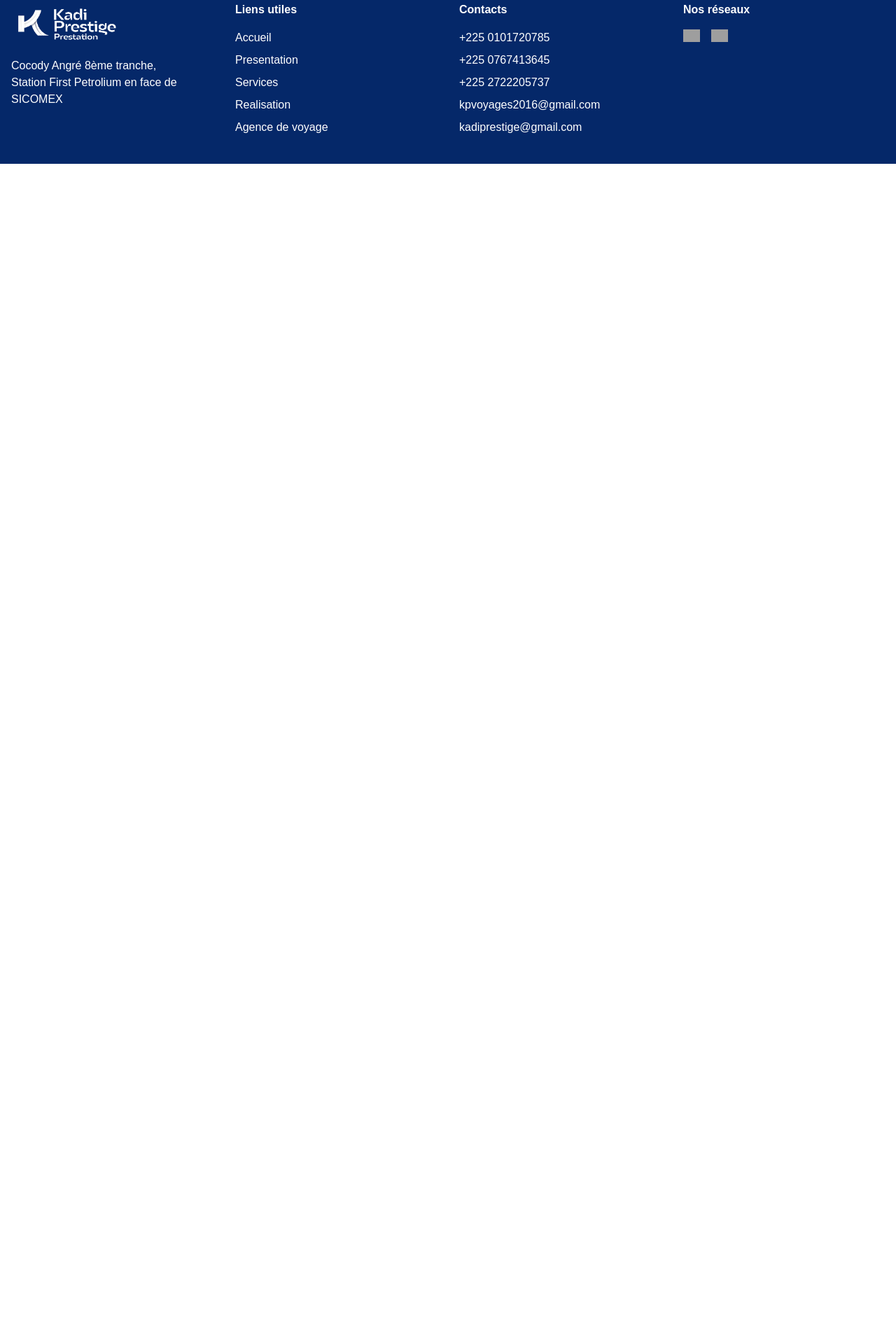
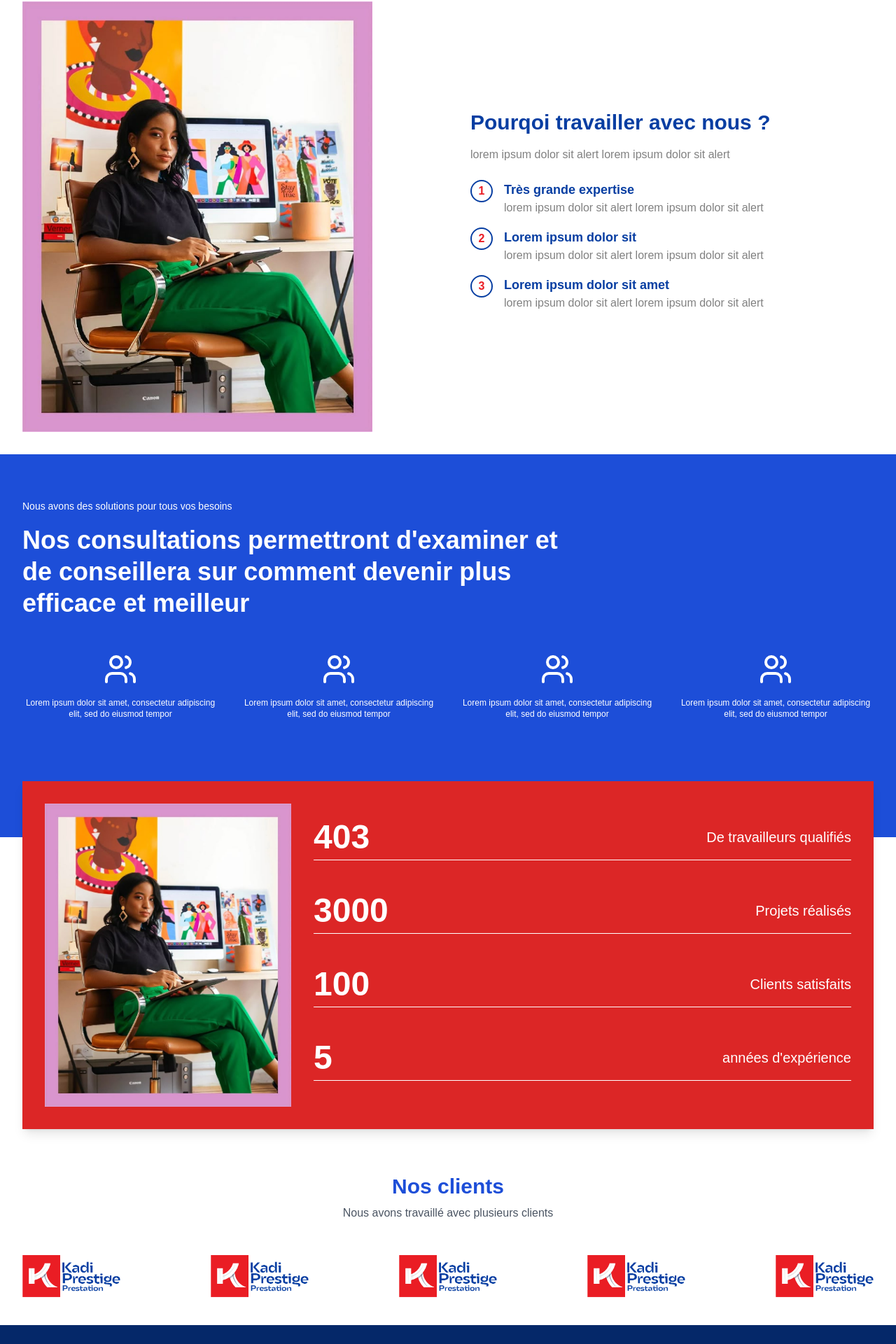
Before and after one commit to Pascomme0/kadiprestige, a Next.js app: page / in a window 1280 px wide. Shown: the part 94-2014 px from the top of the page at 70% size. Before the commit the page ends 800 px from the top, so only its background shows below. Built offline with nearby package versions, Linux system fonts and the light colour scheme; grey boxes are pictures that could not be loaded.

Commit message:
Partenaires

```diff
--- /dev/null
+++ b/app/components/Partenaire.jsx
@@ -0,0 +1,112 @@
+'use client'
+import Image from 'next/image'
+import { Users } from 'lucide-react'
+import { useState, useEffect } from 'react'
+import { useInView } from 'react-intersection-observer'
+import image from '../public/image.png'
+import logo from '../public/logo.png'
+
+export default function Partenaire() {
+  const clientLogos = [
+    { src: logo, alt: 'Logo client 1' },
+    { src: logo, alt: 'Logo client 2' },
+    { src: logo, alt: 'Logo client 3' },
+    { src: logo, alt: 'Logo client 4' },
+    { src: logo, alt: 'Logo client 5' },
+  ];
+
+  const [ref, inView] = useInView({
+    triggerOnce: true,
+    threshold: 0.1,
+  });
+
+  const [counts, setCounts] = useState({
+    workers: 0,
+    projects: 0,
+    clients: 0,
+    years: 0,
+  });
+
+  useEffect(() => {
+    if (inView) {
+      const interval = setInterval(() => {
+        setCounts(prevCounts => ({
+          workers: Math.min(prevCounts.workers + 4, 403),
+          projects: Math.min(prevCounts.projects + 30, 3000),
+          clients: Math.min(prevCounts.clients + 1, 100),
+          years: Math.min(prevCounts.years + 1, 5),
+        }));
+      }, 20);
+
+      return () => clearInterval(interval);
+    }
+  }, [inView]);
+
+  return (
+    <div className="min-h-screen bg-white">
+      <div className="bg-blue-700 text-white pt-16 pb-32 px-4 sm:px-6 lg:px-8 relative">
+        <div className="max-w-7xl mx-auto">
+          <p className="text-sm mb-4">Nous avons des solutions pour tous vos besoins</p>
+          <h1 className="text-4xl font-bold mb-12 max-w-3xl leading-tight">
+            Nos consultations permettront d'examiner et de conseillera sur comment devenir plus efficace et meilleur
+          </h1>
+          <div className="grid grid-cols-4 gap-8 pb-10">
+            {[...Array(4)].map((_, index) => (
+              <div key={index} className="flex flex-col items-center">
+                <Users className="h-12 w-12 mb-4" />
+                <p className="text-xs text-center">
+                  Lorem ipsum dolor sit amet, consectetur adipiscing elit, sed do eiusmod tempor
+                </p>
+              </div>
+            ))}
+          </div>
+        </div>
+      </div>
+
+      <div className="max-w-7xl mx-auto px-4 sm:px-6 lg:px-8 relative -mt-20">
+        <div ref={ref} className="bg-red-600 text-white p-8 flex items-start shadow-lg">
+          <div className="w-1/3 pr-8">
+            <Image
+              src={image}
+              alt="Business meeting"
+              width={300}
+              height={300}
+              className="w-full h-auto"
+            />
+          </div>
+          <div className="w-2/3 space-y-6">
+            {[
+              { number: counts.workers, text: 'De travailleurs qualifiés' },
+              { number: counts.projects, text: 'Projets réalisés' },
+              { number: counts.clients, text: 'Clients satisfaits' },
+              { number: counts.years, text: "années d'expérience" },
+            ].map((item, index) => (
+              <div key={index} className="flex justify-between items-center border-b border-white pb-2 pt-6">
+                <span className="text-5xl font-bold">{item.number}</span>
+                <span className="text-xl">{item.text}</span>
+              </div>
+            ))}
+          </div>
+        </div>
+
+        <div className="mt-16 pb-10">
+          <h2 className="text-3xl font-bold text-center text-blue-700 mb-2">Nos clients</h2>
+          <p className="text-center text-gray-600 mb-12">Nous avons travaillé avec plusieurs clients</p>
+          <div className="flex justify-between items-center">
+            {clientLogos.map((logo, index) => (
+              <div key={index} className="flex items-center justify-center gap-4">
+                <Image
+                  src={logo.src}
+                  alt={logo.alt}
+                  width={140}
+                  height={70}
+                  className="max-w-full h-auto"
+                />
+              </div>
+            ))}
+          </div>
+        </div>
+      </div>
+    </div>
+  )
+}
--- a/app/components/Pourquoi.jsx
+++ b/app/components/Pourquoi.jsx
@@ -21,7 +21,7 @@ const Pourquoi = () => {
   ];
 
   return (
-    <div className="flex flex-col md:flex-row items-center justify-between p-8 bg-white">
+    <div className="flex flex-col md:flex-row items-center mx-auto justify-between p-8 bg-white">
       <div className="md:w-1/2 mb-8 md:mb-0">
         <Image
           src={image}
@@ -32,17 +32,17 @@ const Pourquoi = () => {
         />
       </div>
       <div className="md:w-1/2 md:pl-8">
-        <h2 className="text-3xl font-bold text-blue-600 mb-4">Pourqoi travailler avec nous ?</h2>
-        <p className="text-gray-600 mb-6">lorem ipsum dolor sit alert lorem ipsum dolor sit alert</p>
+        <h2 className="text-3xl font-bold text-[#073EA2] mb-4">Pourqoi travailler avec nous ?</h2>
+        <p className="text-[#818181] mb-6">lorem ipsum dolor sit alert lorem ipsum dolor sit alert</p>
 
         {raisons.map((raison) => (
           <div key={raison.numero} className="flex items-start mb-4">
-            <div className="flex-shrink-0 w-8 h-8 rounded-full bg-blue-600 text-white flex items-center justify-center mr-4">
+            <div className="flex-shrink-0 w-8 h-8 rounded-full border-2 border-[#073EA2] text-[#EA1D24]  font-bold flex items-center justify-center mr-4">
               {raison.numero}
             </div>
             <div>
-              <h3 className="font-semibold text-lg text-blue-600">{raison.titre}</h3>
-              <p className="text-gray-600">{raison.description}</p>
+              <h3 className="font-semibold text-lg text-[#073EA2]">{raison.titre}</h3>
+              <p className="text-[#818181]">{raison.description}</p>
             </div>
           </div>
         ))}
--- a/app/globals.css
+++ b/app/globals.css
@@ -13,3 +13,34 @@ body {
   background: var(--background);
   font-family: Arial, Helvetica, sans-serif;
 }
+
+.partenaire {
+  text-align: center;
+  padding: 2rem 0;
+}
+
+.logoContainer {
+  overflow: hidden;
+  width: 100%;
+  margin-top: 2rem;
+}
+
+.logoScroll {
+  display: flex;
+  animation: scroll var(--animation-duration) linear infinite;
+  width: calc(var(--scroll-width) * 2);
+}
+
+.logoWrapper {
+  flex-shrink: 0;
+  padding: 0 1rem;
+}
+
+@keyframes scroll {
+  0% {
+    transform: translateX(0);
+  }
+  100% {
+    transform: translateX(calc(-1 * var(--scroll-width)));
+  }
+}
--- a/app/page.js
+++ b/app/page.js
@@ -1,10 +1,13 @@
 import React from 'react'
 import Pourquoi from './components/Pourquoi'
+import { Import } from 'lucide-react'
+import Partenaire from './components/Partenaire'
 
 const page = () => {
   return (
     <div>
-        {/* <Pourquoi /> */}
+        <Pourquoi />
+        <Partenaire />
     </div>
   )
 }
--- a/package.json
+++ b/package.json
@@ -13,7 +13,8 @@
     "lucide-react": "^0.452.0",
     "next": "14.2.15",
     "react": "^18",
-    "react-dom": "^18"
+    "react-dom": "^18",
+    "react-intersection-observer": "^9.13.1"
   },
   "devDependencies": {
     "postcss": "^8",
```
Also changed, not shown: app/public/image.png, 1 other file (tests, documents, lock files or other folders).
